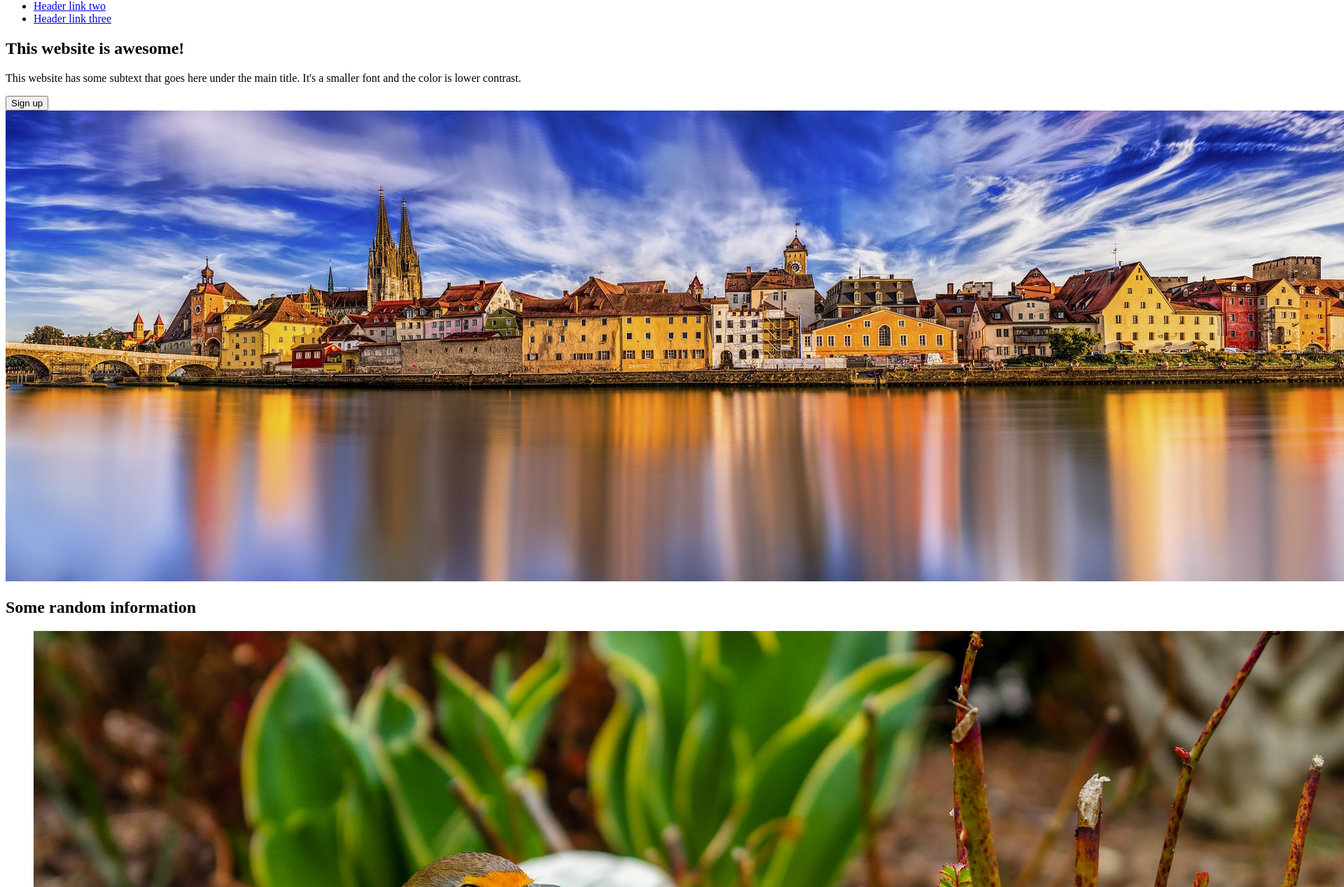
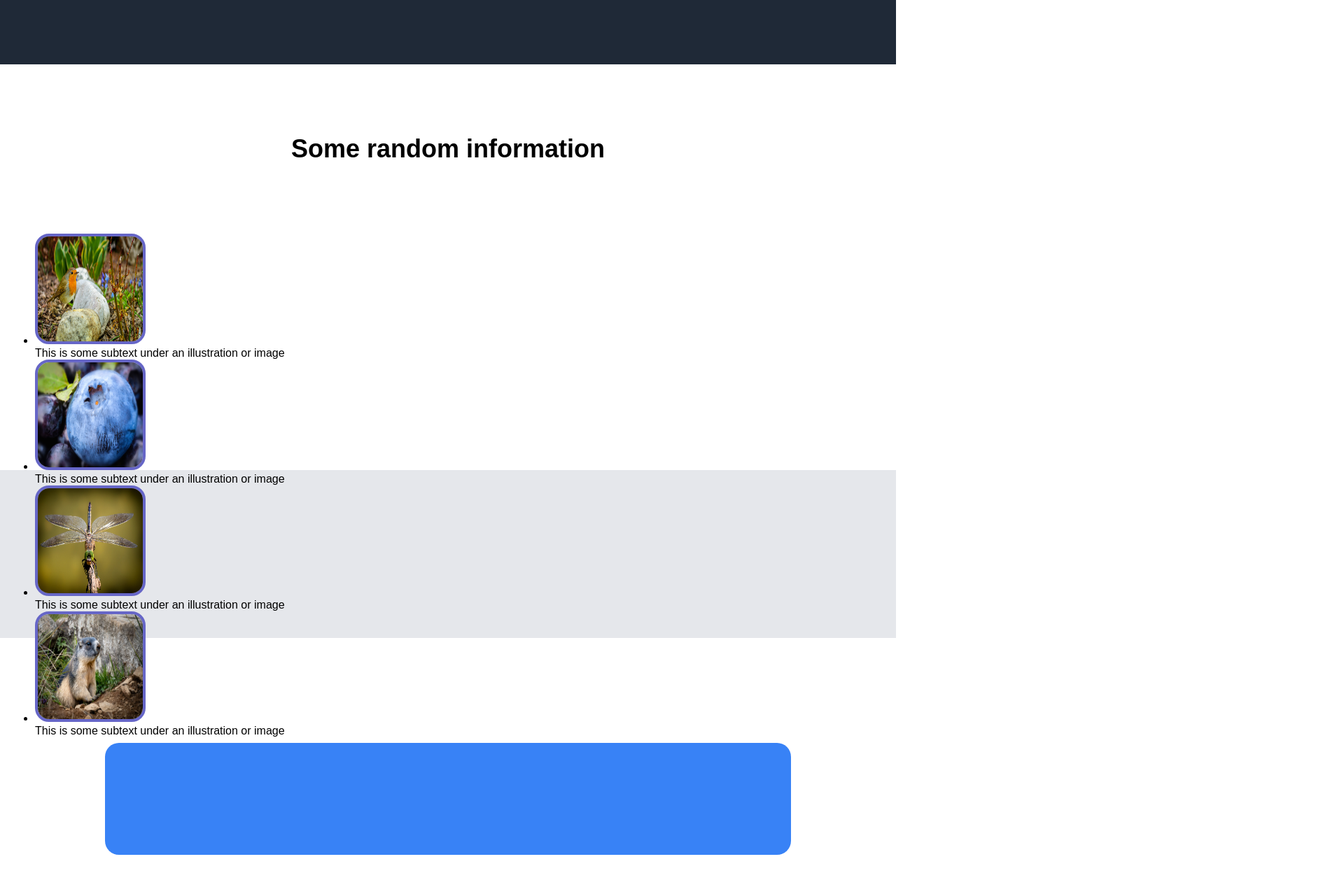
Before and after one commit to ManuelEscribano/odin-landing-page, a plain HTML site: page index.html in a window 1280 px wide. Shown: the part 558-1826 px from the top of the page at 70% size, 1920 px wide, since content can reach past the window. Drawn offline with Linux system fonts and the light colour scheme.

Commit message:
Complete style.css

```diff
--- a/style.css
+++ b/style.css
@@ -1,3 +1,194 @@
-nav > li {
+* {
+  margin: 0;
+  padding: 0;
+}
+
+body {
+  height: 100vh;
+  font-family: "Nunito", sans-serif;
+}
+
+nav {
   display: flex;
+  justify-content: space-between;
+  background-color: #1f2937;
+  font-size: 18px;
 }
+
+.links {
+  list-style: none;
+  text-decoration: none;
+  display: flex;
+  gap: 20px;
+  align-items: center;
+  margin-right: 100px;
+}
+
+.logo {
+  width: 60px;
+  height: 60px;
+  padding: 20px;
+  margin-left: 100px;
+}
+
+.logo:hover {
+  cursor: pointer;
+}
+
+.hero {
+  display: flex;
+  gap: 200px;
+  align-items: center;
+  justify-content: center;
+  padding: 100px;
+  background-color: #1f2937;
+}
+
+.main {
+  width: 400px;
+  justify-content: center;
+  align-items: center;
+}
+
+h1 {
+  font-size: 48px;
+  font-weight: 700;
+  padding-bottom: 30px;
+  color: #f9faf8;
+}
+
+.text-main {
+  padding-bottom: 30px;
+  font-size: 18px;
+  color: #f9faf8;
+}
+
+button {
+  font-size: 15px;
+  font-weight: bold;
+  color: white;
+  height: 40px;
+  width: 120px;
+  border: none;
+  border-radius: 10px;
+  background-color: #315fa8;
+}
+
+button:hover {
+  cursor: pointer;
+}
+
+.img-main {
+  width: 600px;
+  height: 350px;
+  border-radius: 20px;
+}
+
+.content {
+  padding-top: 50px;
+  padding-bottom: 30px;
+  display: flex;
+  flex-direction: column;
+  margin: 50px;
+  height: 400px;
+}
+
+h2 {
+  font-size: 36px;
+  font-weight: bolder;
+  text-align: center;
+  margin-bottom: 100px;
+}
+
+.items-cont {
+  text-decoration: none;
+  list-style: none;
+  display: flex;
+  justify-content: center;
+  align-items: center;
+  gap: 130px;
+}
+
+.items-cont > li {
+  display: flex;
+  flex-direction: column;
+  justify-content: center;
+  align-items: center;
+  width: 150px;
+}
+
+.content-img {
+  height: 150px;
+  width: 150px;
+  border: 4px solid rgb(102, 102, 199);
+  border-radius: 20px;
+}
+
+.text-cont {
+  padding-top: 30px;
+  text-align: center;
+}
+
+.quote {
+  display: flex;
+  flex-direction: column;
+  padding: 120px;
+  font-size: 36px;
+  font-weight: lighter;
+  text-align: center;
+  background-color: #e5e7eb;
+}
+
+b {
+  font-size: 25px;
+  text-align: right;
+}
+
+.sign-up {
+  display: flex;
+  align-items: center;
+  justify-content: center;
+  gap: 150px;
+  padding: 80px;
+  background-color: #3882f6;
+  margin: 150px;
+  border-radius: 20px;
+}
+
+h3 {
+  padding-bottom: 10px;
+}
+
+.btn-sign {
+  border: 1px solid white;
+}
+
+footer {
+  display: flex;
+  align-items: center;
+  justify-content: center;
+  gap: 20px;
+  background-color: black;
+  color: white;
+  height: 70px;
+  font-family: "Yuji Syuku", serif;
+  font-size: 18px;
+}
+
+.gh-icon {
+  height: 40px;
+  width: 40px;
+}
+
+a {
+  display: flex;
+  align-items: center;
+  gap: 20px;
+  text-align: center;
+  text-decoration: none;
+}
+
+a:visited {
+  text-decoration: none;
+  color: white;
+}
```
